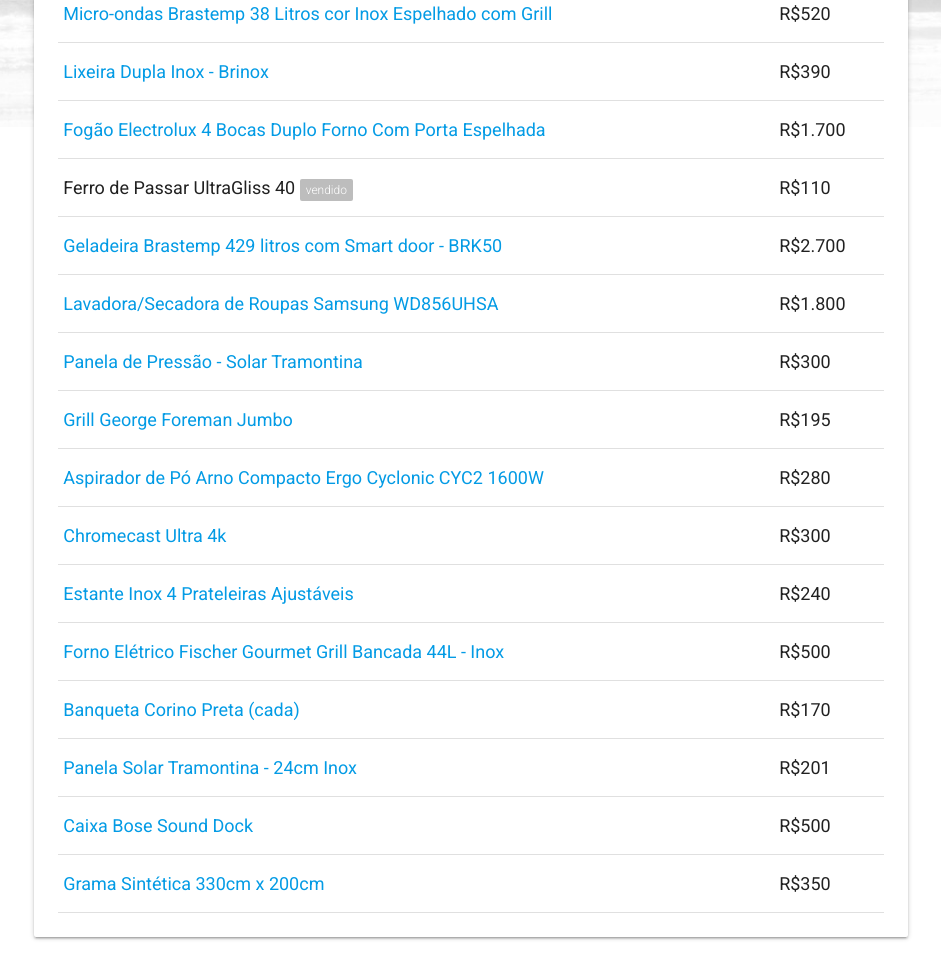
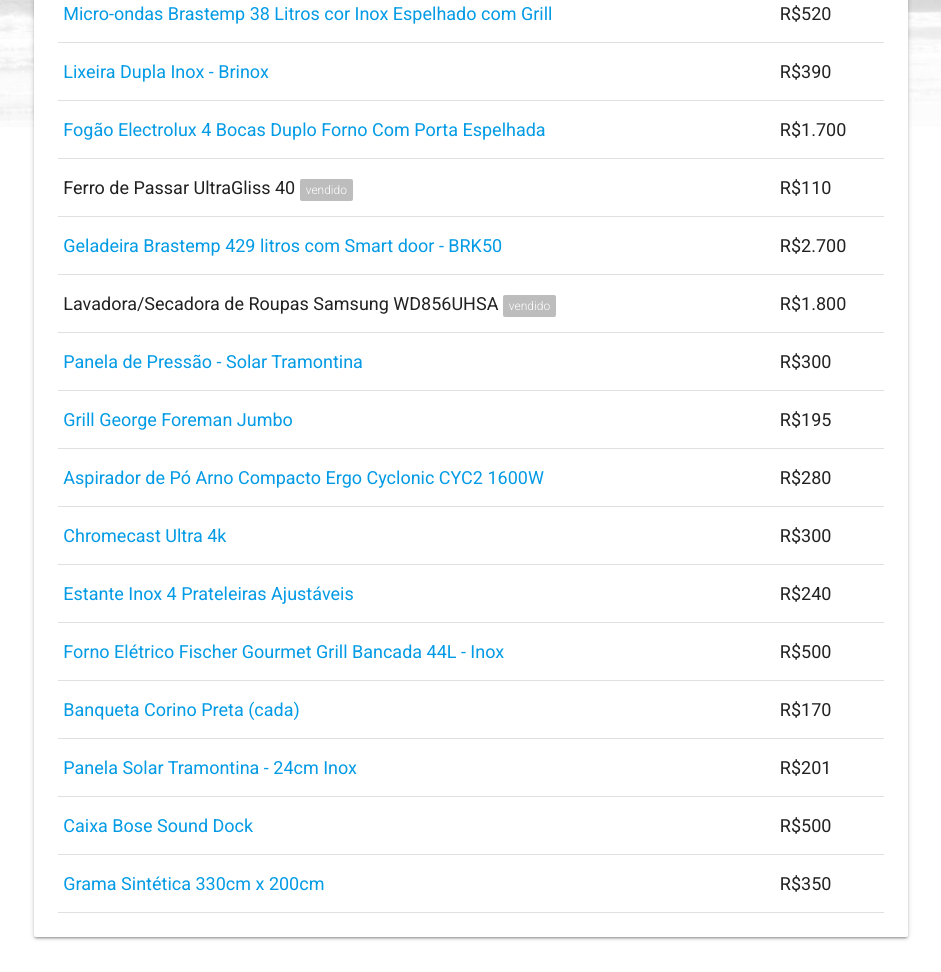
Before and after one commit to flaviojmendes/desapega, a plain HTML site: page index.html in a window 1280 px wide. Shown: the part 673-1645 px from the top of the page, without its empty margins (169-1110 px from the left). Drawn offline with nearby package versions, Linux system fonts and the light colour scheme.

Commit message:
sold washing machine

```diff
--- a/index.html
+++ b/index.html
@@ -92,7 +92,7 @@
                   <td><span class="price">R$2.700</span></td>
                 </tr>
                 <tr>
-                  <td><a href="https://df.olx.com.br/distrito-federal-e-regiao/eletrodomesticos/lavadora-secadora-de-roupas-samsung-wd856uhsa-branca-648606764" target="_blank">Lavadora/Secadora de Roupas Samsung WD856UHSA</a></td>
+                  <td>Lavadora/Secadora de Roupas Samsung WD856UHSA <span class="new badge grey lighten-1"  data-badge-caption="vendido"></span></td>
                   <td><span class="price">R$1.800</span></td>
                 </tr>
                 <tr>
```
